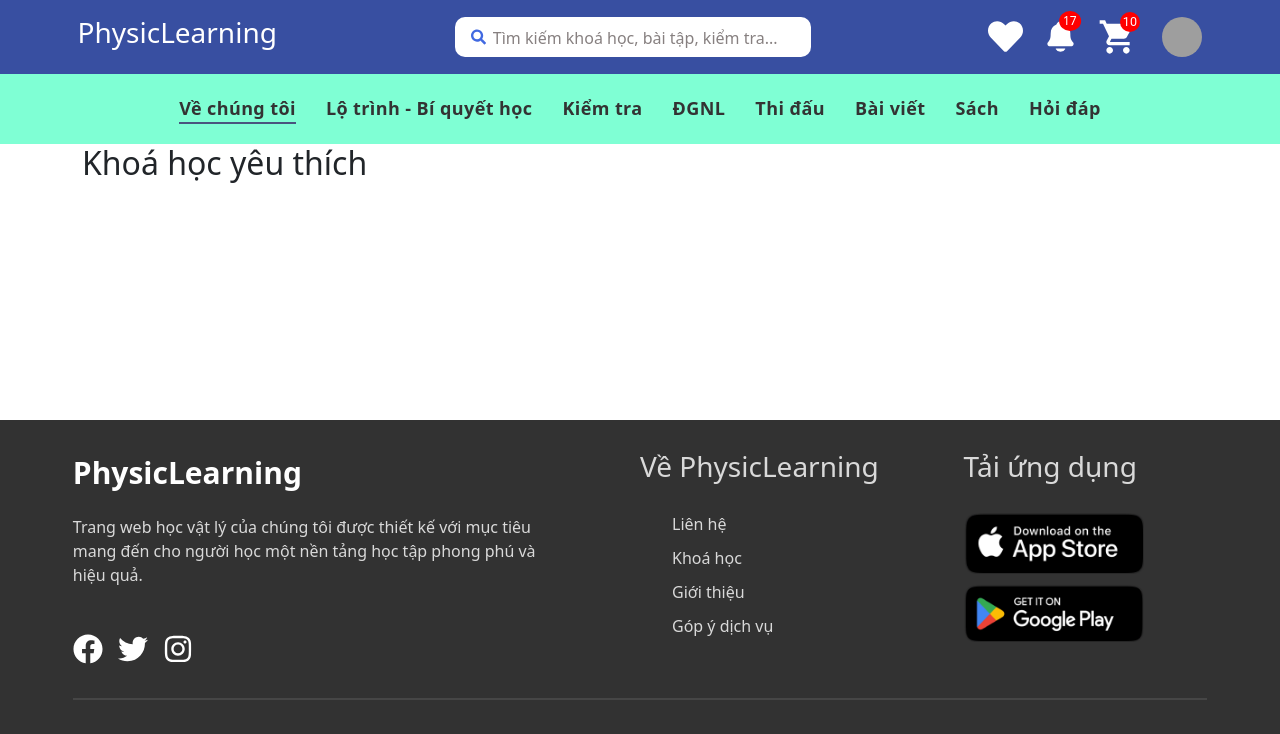
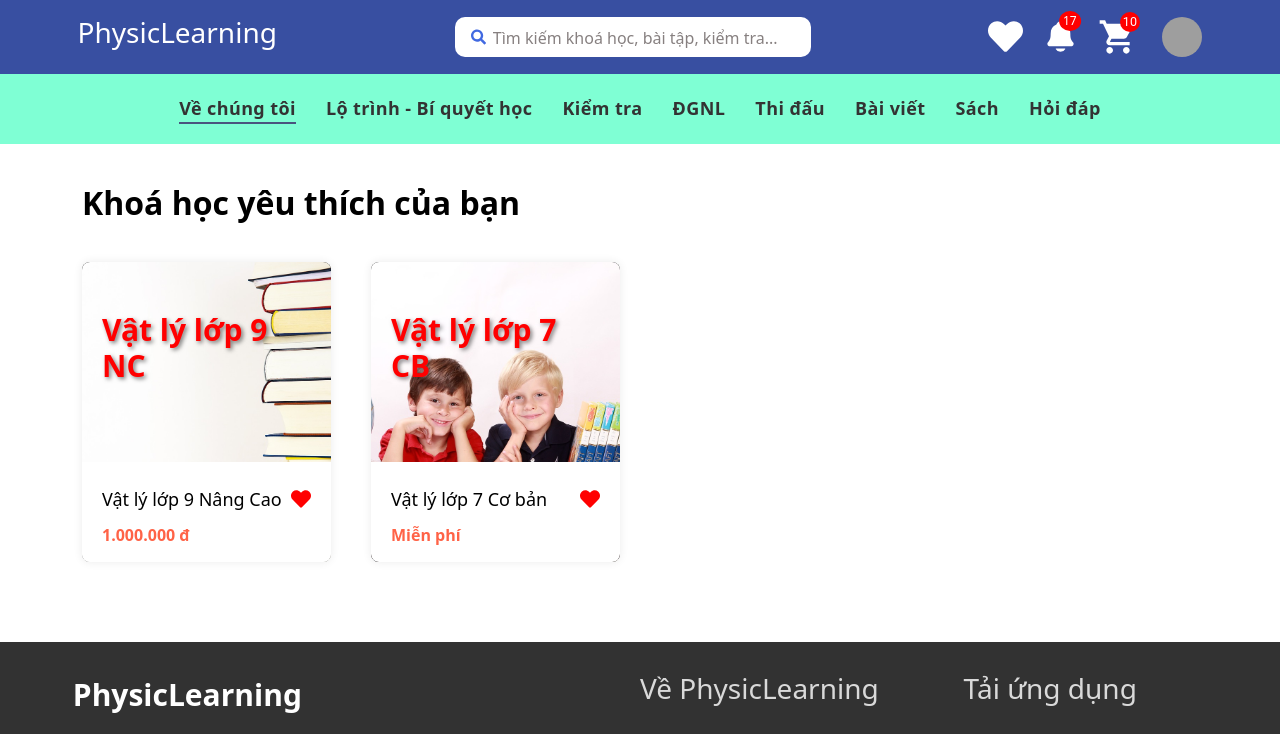
Before and after one commit to HaiPoxy/LearningPhysic_FE, a React (Vite) app: page /favorite-course in a window 1280 px wide. Shown: the top 734 px of the page. Built offline with nearby package versions, Linux system fonts and the light colour scheme; sample sign-in values are in the browser's storage; grey boxes are pictures that could not be loaded.

Commit message:
update 1

```diff
--- a/src/components/AdvancedCourses/AdvancedCourses.jsx
+++ b/src/components/AdvancedCourses/AdvancedCourses.jsx
@@ -47,10 +47,6 @@
                     <FaRegHeart style={{ color: 'black', fontSize: '20px' }} />
                   )}
                 </div>
-
-
-
-
               </div>
 
               <p>{item.price}</p>
--- a/src/pages/User/FavoriteCourse/FavoriteCourse.css
+++ b/src/pages/User/FavoriteCourse/FavoriteCourse.css
@@ -0,0 +1,127 @@
+.favorite-Courses {
+
+  margin-top: 40px;
+}
+
+.favorite-Courses-title {
+  /* display: flex;
+  justify-content: center;
+  align-items: center; */
+}
+
+.favorite-Courses-title h2 {
+  margin-bottom: 40px;
+  color: black;
+  font-weight: 700;
+}
+
+
+.favorite-Courses-cart {
+  display: grid;
+  grid-template-columns: 1fr 1fr 1fr 1fr;
+  margin-top: 30px;
+  margin-bottom: 10px;
+  gap: 40px;
+  row-gap: 50px;
+  perspective: 800px;
+}
+
+.favorite-Courses-cart-list {
+  position: relative;
+  /* border: 1px solid #fff; */
+  background: black;
+  box-shadow: 0px 0px 10px #00000015;
+  border-radius: 8px;
+  overflow: hidden;
+  display: block;
+  height: 300px;
+  color: #fff;
+  transition: transform 0.2s ease;
+}
+
+.favorite-Courses-cart-list:hover {
+  transform: scaleY(1.050);
+
+}
+
+.favorite-Courses-cart-top {
+  display: flex;
+}
+
+/* .typicalCourses-cart-top h1 {
+  font-size: 16px;
+} */
+
+.favorite-Courses-cart-top>img {
+  position: absolute;
+  top: 0;
+  left: 0;
+  right: 0;
+  width: 100%;
+  height: 100%;
+  object-fit: cover;
+  display: block;
+  flex-shrink: 0;
+  flex-grow: 0;
+}
+
+.favorite-Courses-cart-top-content {
+  position: absolute;
+  /* top: 70%;
+  left: 50%; */
+  top: 30%;
+  left: 50%;
+
+  transform: translate(-50%, -50%) translateZ(50px);
+
+  width: 100%;
+  padding: 20px;
+  text-shadow: 2px 2px 4px rgba(0, 0, 0, 0.5);
+  display: flex;
+  flex-direction: column;
+  justify-content: center;
+  align-items: center;
+  gap: 20px;
+}
+
+.favorite-Courses-cart-top-content h1 {
+  font-size: 30px;
+  color: red;
+  /* box-shadow: 0 2px 4px rgba(0, 0, 0, 0.1); */
+  font-weight: 800;
+}
+
+
+
+.favorite-Courses-cart-bottom {
+  position: absolute;
+  /* top: 70%;
+  left: 50%; */
+  bottom: 0;
+  left: 0;
+  right: 0;
+  height: 100px;
+  padding: 24px 20px;
+  background-color: #ffffff;
+  display: flex;
+  flex-direction: column;
+  gap: 10px;
+
+}
+
+.favorite-Courses-cart-bottom .top {
+  display: flex;
+  justify-content: space-between;
+}
+
+.favorite-Courses-cart-bottom a {
+  font-size: 18px;
+  text-decoration: none;
+  color: black;
+  font-weight: 500;
+}
+
+.favorite-Courses-cart-bottom p {
+  color: tomato;
+  font-weight: 600;
+}
--- a/src/pages/User/FavoriteCourse/FavoriteCourse.jsx
+++ b/src/pages/User/FavoriteCourse/FavoriteCourse.jsx
@@ -1,12 +1,55 @@
-import React from 'react'
-import './FavoriteCourse.css'
+import React from 'react';
+import './FavoriteCourse.css';
+import nc16 from '../../../assets/advance_Courses/nc16.png';
+import cb14 from '../../../assets/basic_Courses/cb14.png';
+import { FaHeart } from 'react-icons/fa';
 
 const FavoriteCourse = () => {
 
+  const listFavoriteCourse = [
+    {
+      id: 1,
+      image: nc16,
+      title_1: "Vật lý lớp 9 NC",
+      title_2: "Vật lý lớp 9 Nâng Cao",
+      price: "1.000.000 đ"
+    },
+    {
+      id: 2,
+      image: cb14,
+      title_1: "Vật lý lớp 7 CB",
+      title_2: "Vật lý lớp 7 Cơ bản",
+      price: "Miễn phí"
+    },
+  ]
 
   return (
-    <h2> Khoá học yêu thích</h2>
-  )
+    <div className='favorite-Courses'>
+      <div className='favorite-Courses-title'>
+        <h2>Khoá học yêu thích  của bạn</h2>
+      </div>
+
+      <div className='favorite-Courses-cart'>
+        {listFavoriteCourse.map((item, index) => (
+          <div className='favorite-Courses-cart-list' key={index}>
+            <div className='favorite-Courses-cart-top'>
+              <img src={item.image} alt={item.title_1} />
+              <div className='favorite-Courses-cart-top-content'>
+                <h1>{item.title_1}</h1>
+              </div>
+            </div>
+            <div className='favorite-Courses-cart-bottom'>
+              <div className='top'>
+                <a href='#'>{item.title_2}</a>
+                <FaHeart style={{ color: "red", fontSize: "20px", marginTop: "3px" }} />
+              </div>
+              <p>{item.price}</p>
+            </div>
+          </div>
+        ))}
+      </div>
+    </div>
+  );
 }
 
-export default FavoriteCourse
+export default FavoriteCourse;
--- a/src/pages/User/Favorite_Book/Favorite_Book.css
+++ b/src/pages/User/Favorite_Book/Favorite_Book.css
@@ -0,0 +1,119 @@
+.favorite-books {
+
+  margin-top: 40px;
+}
+
+.favorite-books-title {}
+
+.favorite-books-title h2 {
+  margin-bottom: 40px;
+  color: black;
+  font-weight: 700;
+}
+
+
+.favorite-books-cart {
+  display: grid;
+  grid-template-columns: 1fr 1fr 1fr 1fr;
+  margin-top: 30px;
+  margin-bottom: 10px;
+  gap: 40px;
+  row-gap: 50px;
+  perspective: 800px;
+}
+
+.favorite-books-cart-list {
+  position: relative;
+  /* border: 1px solid #fff; */
+  background: black;
+  box-shadow: 0px 0px 10px #00000015;
+  border-radius: 8px;
+  overflow: hidden;
+  display: block;
+  height: 300px;
+  color: #fff;
+  transition: transform 0.2s ease;
+}
+
+.favorite-books-cart-list:hover {
+  transform: scaleY(1.050);
+
+}
+
+.favorite-books-cart-top {
+  display: flex;
+}
+
+
+.favorite-books-cart-top>img {
+  position: absolute;
+  top: 0;
+  left: 0;
+  right: 0;
+  width: 100%;
+  height: 100%;
+  object-fit: cover;
+  display: block;
+  flex-shrink: 0;
+  flex-grow: 0;
+}
+
+.favorite-books-cart-top-content {
+  position: absolute;
+  /* top: 70%;
+  left: 50%; */
+  top: 30%;
+  left: 50%;
+
+  transform: translate(-50%, -50%) translateZ(50px);
+
+  width: 100%;
+  padding: 20px;
+  text-shadow: 2px 2px 4px rgba(0, 0, 0, 0.5);
+  display: flex;
+  flex-direction: column;
+  justify-content: center;
+  align-items: center;
+  gap: 20px;
+}
+
+.favorite-books-cart-top-content h1 {
+  font-size: 30px;
+  color: red;
+  /* box-shadow: 0 2px 4px rgba(0, 0, 0, 0.1); */
+  font-weight: 800;
+}
+
+
+
+.favorite-books-cart-bottom {
+  position: absolute;
+
+  bottom: 0;
+  left: 0;
+  right: 0;
+  height: 100px;
+  padding: 24px 20px;
+  background-color: #ffffff;
+  display: flex;
+  flex-direction: column;
+  gap: 10px;
+
+}
+
+.favorite-books-cart-bottom .top {
+  display: flex;
+  justify-content: space-between;
+}
+
+.favorite-books-cart-bottom a {
+  font-size: 18px;
+  text-decoration: none;
+  color: black;
+  font-weight: 500;
+}
+
+.favorite-books-cart-bottom p {
+  color: tomato;
+  font-weight: 600;
+}
--- a/src/pages/User/Favorite_Book/Favorite_Book.jsx
+++ b/src/pages/User/Favorite_Book/Favorite_Book.jsx
@@ -1,10 +1,46 @@
-import React from 'react'
-import './Favorite_Book.css'
+import React from 'react';
+import './Favorite_Book.css';
+import book1 from '../../../assets/list_books/book_1.png';
+import book2 from '../../../assets/list_books/book_2.png';
+import { FaHeart } from 'react-icons/fa';
 
 const Favorite_Book = () => {
+  const listBooks = [
+    {
+      id: 1,
+      image: book1,
+      title: "Tuyệt phẩm các chuyên đề vật lý"
+    },
+    {
+      id: 2,
+      image: book2,
+      title: "Truyện: kể về các nhà khoa học vật lý"
+    },
+  ];
+
   return (
-    <h2>Sách yêu thích</h2>
-  )
-}
+    <div className='favorite-books'>
+      <div className='favorite-books-title'>
+        <h2>Sách yêu thích của bạn</h2>
+      </div>
 
-export default Favorite_Book
+      <div className='favorite-books-cart'>
+        {listBooks.map((item, index) => (
+          <div className='favorite-books-cart-list' key={index}>
+            <div className='favorite-books-cart-top'>
+              <img src={item.image} alt={item.title} />
+            </div>
+            <div className='favorite-books-cart-bottom'>
+              <div className='top'>
+                <a href='#'>{item.title}</a>
+                <FaHeart style={{ color: "red", fontSize: "20px", marginTop: "3px" }} />
+              </div>
+            </div>
+          </div>
+        ))}
+      </div>
+    </div>
+  );
+};
+
+export default Favorite_Book;
```
Also changed, not shown: src/pages/User/ShoppingCartComponent/index.jsx (+68 -69 lines), src/assets/list_books/book_1.png (added), src/assets/list_books/book_2.png (added).
